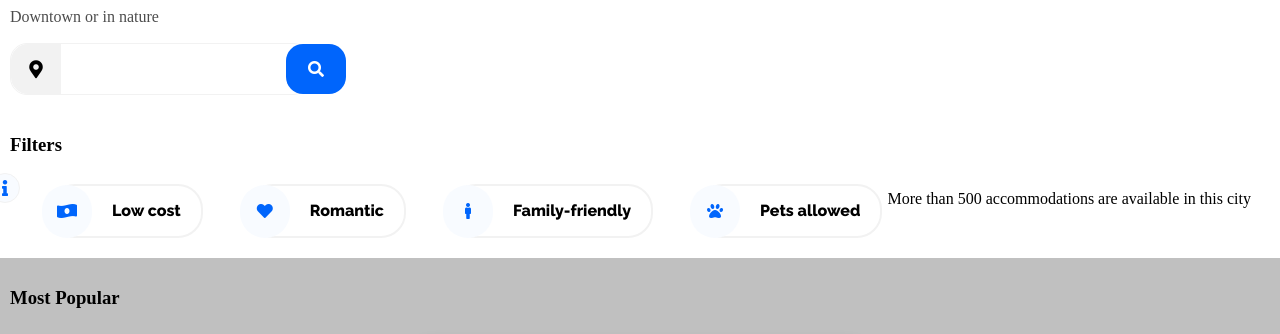
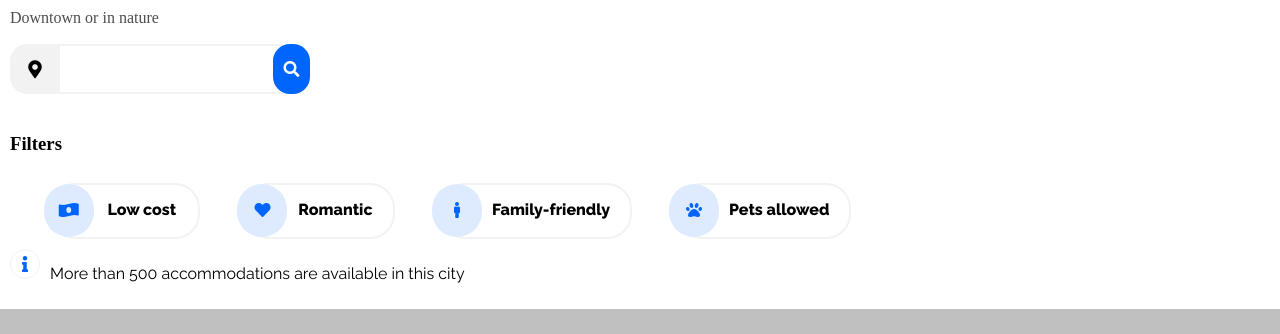
Before and after one commit to QuentinGibson/project-2-openclassrom, a website: page index.html in a window 1280 px wide. Shown: the part 335-669 px from the top of the page. Drawn offline with nearby package versions, Linux system fonts and the light colour scheme.

Commit message:
fix small cta changes at work

```diff
--- a/css/cta.css
+++ b/css/cta.css
@@ -13,7 +13,7 @@
 }
 
 .cta .searchbar-container {
-  border: 1px var(--icon-grey-background) solid;
+  /* border: 1px var(--icon-grey-background) solid; */
   border-radius: 17px;
   position: relative;
   display: flex;
@@ -22,9 +22,14 @@
 }
 
 .searchbar-content-container input {
+  padding-left: 50px;
   border: inherit;
   font-weight: 700;
+  height: 50px;
   font-size: 16px;
+  border-top: 2px var(--icon-grey-background) solid;
+  border-bottom: 2px var(--icon-grey-background) solid;
+  z-index: 3;
 }
 
 .searchbar-content-container input:focus,
@@ -39,9 +44,10 @@
 }
 
 .cta .location-icon {
-  position: relative;
+  position: absolute;
   display: inline-flex;
   left: 0;
+  z-index: 4;
   height: 50px;
   width: 50px;
   border-radius: 17px 0 0 17px;
@@ -82,7 +88,9 @@
   background-color: var(--primary);
   display: flex;
   align-content: center;
-  min-width: 60px;
+  z-index: 5;
+  margin-left: -10px;
+  width: 60px;
   justify-content: center;
 }
 
@@ -114,7 +122,7 @@
 .filter-section .filter-title {
   /* TODO: Font information here */
   padding: 0 20px;
-  padding-left: 60px;
+  padding-left: 10px;
   font-family: 'Raleway';
 }
 
@@ -145,19 +153,19 @@
   /* width: 100%; */
 }
 
-.icon-container {
+.filter-background .icon-container {
   display: inline-flex;
   left: 0;
   align-items: center;
   justify-content: center;
   color: var(--primary);
   width: 50px;
-  position: absolute;
+  position: relative;
   height: 53px;
   margin-top: -1px;
   border-radius: 50px;
   margin-left: -10px;
-  background: #f8fbff;
+  background: #deebff;
 }
 
 .filter-title {
@@ -180,5 +188,13 @@
   width: 30px;
   height: 30px;
   display: flex;
+  color: var(--primary);
+  align-items: center;
   justify-content: center;
 }
+
+.info .info-content__container {
+  font-family: 'Raleway', sans-serif;
+  font-size: 16px;
+  margin-left: 10px;
+}
--- a/css/header.css
+++ b/css/header.css
@@ -18,10 +18,10 @@
 }
 .list-container .list-item {
     font-family: 'Raleway', sans-serif;
- color: var(--menu-grey);
+    color: var(--menu-grey);
     width: 50%;
     padding: 15px 0;
-    border-bottom: 2px var(--menu-grey) solid;
+    border-bottom: 3px var(--menu-grey) solid;
     display: flex;
     justify-content: center;
 }
@@ -29,5 +29,5 @@
 
 .list-container .active {
     color: var(--primary);
-    border-bottom: 2px var(--primary) solid;
+    border-bottom: 3px var(--primary) solid;
 }
--- a/css/mostpopular.css
+++ b/css/mostpopular.css
@@ -1,5 +1,7 @@
 .most-popular .header {
   /* TODO: Font information here */
+  font-family: 'Raleway', sans-serif;
+  font-size: 22px;
 }
 .grey-background {
   background: var(--menu-grey)
```
